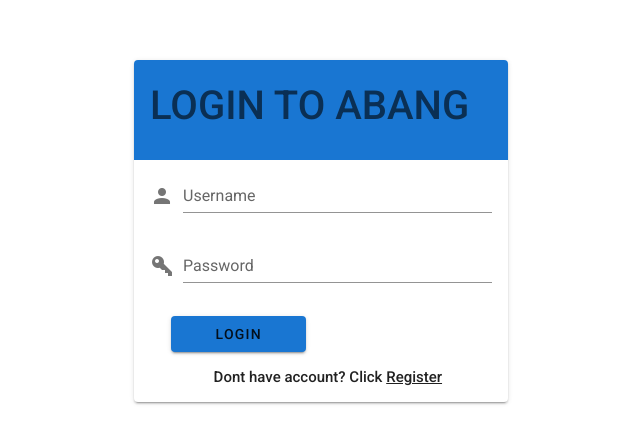
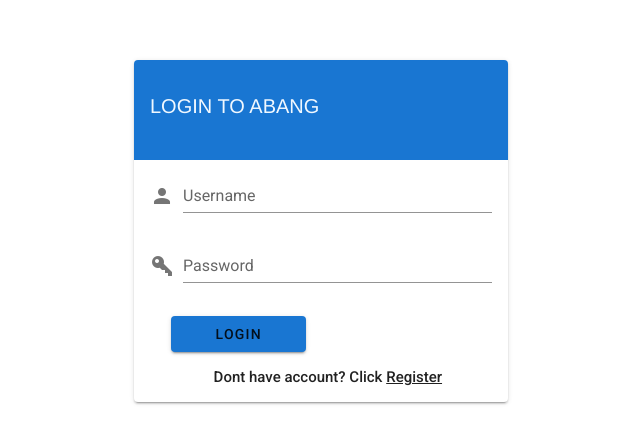
Before and after one commit to chloe868/FinalProject, a Vue app: page /login in a window 1280 px wide. Shown: the top 444 px of the page, without its empty margins (319-959 px from the left). Built offline with nearby package versions, Linux system fonts and the light colour scheme.

Commit message:
hate this

```diff
--- a/src/components/FirstPage.vue
+++ b/src/components/FirstPage.vue
@@ -47,7 +47,7 @@
     font-family: Raleway-SemiBold;
   }
   .wrn-btn {
-    font-size: 35px;
+    font-size: 30px;
     width: 200px;
     height: 70px;
     font-family: Raleway-SemiBold;
--- a/src/components/MainPage.vue
+++ b/src/components/MainPage.vue
@@ -262,10 +262,6 @@
     margin-left: 5%;
     margin-right: 5%;
   }
-  .company[data-v-109177d0],
-  .price[data-v-109177d0] {
-    margin-left: 4px;
-  }
   .row[data-v-109177d0] {
     margin-right: -35px;
     margin-left: -65px;
@@ -294,9 +290,6 @@
     border-color: #1E90FF;
     height: 290px;
     color: rgba(0, 0, 0, 0.87);
-  }
-  .v-label {
-    font-size: 30px;
   }
   .row {
     margin-right: -12px;
--- a/src/views/Login.vue
+++ b/src/views/Login.vue
@@ -120,4 +120,10 @@ h2 {
   font-size: 15px;
   margin-left: 20%;
 }
+h1{
+  font-size: 20px;
+  color: aliceblue;
+  font-family: 'Franklin Gothic Medium'
+
+}
 </style>
```
